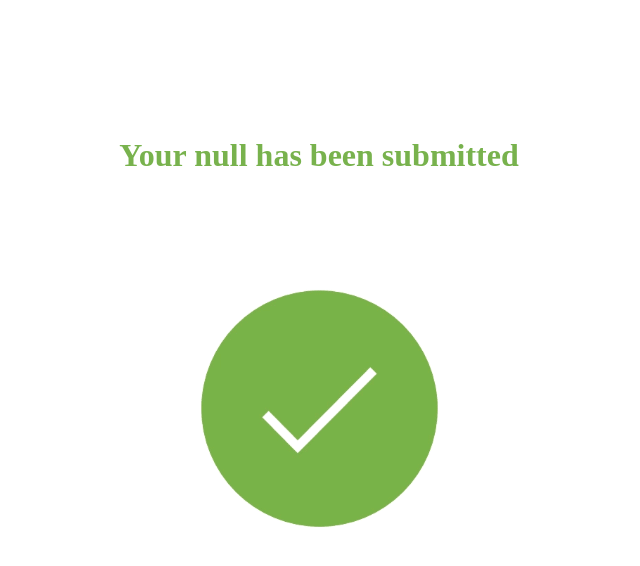
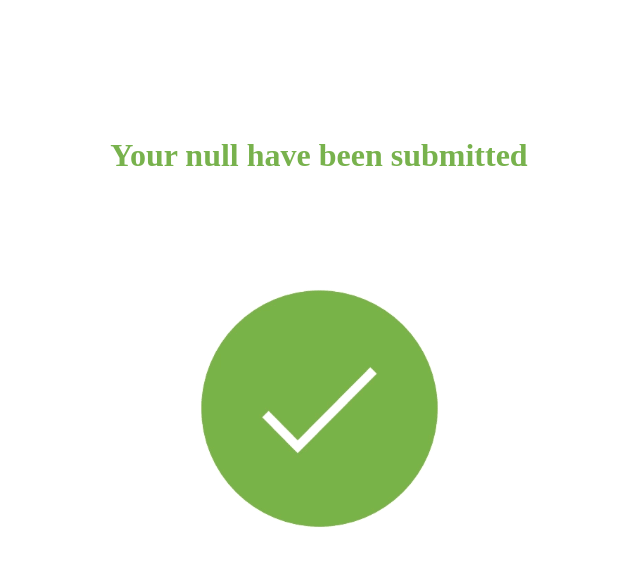
Before and after one commit to besarism/successfully-submitted, a plain HTML site: page index.html in a window 1280 px wide. Shown: the whole page, without its empty margins (329-969 px from the left). Drawn offline with Linux system fonts and the light colour scheme.

Commit message:
title change

```diff
--- a/index.html
+++ b/index.html
@@ -5,7 +5,7 @@
         function myFunction() {
             thisUrl = new URLSearchParams(String(window.location))
             var q = thisUrl.get('q')
-            document.getElementById("headertag").innerHTML = "Your " + q + " has been submitted";
+            document.getElementById("headertag").innerHTML = "Your " + q + " have been submitted";
         }
         $(window).ready(function() {
             $('#loading').hide();
```
